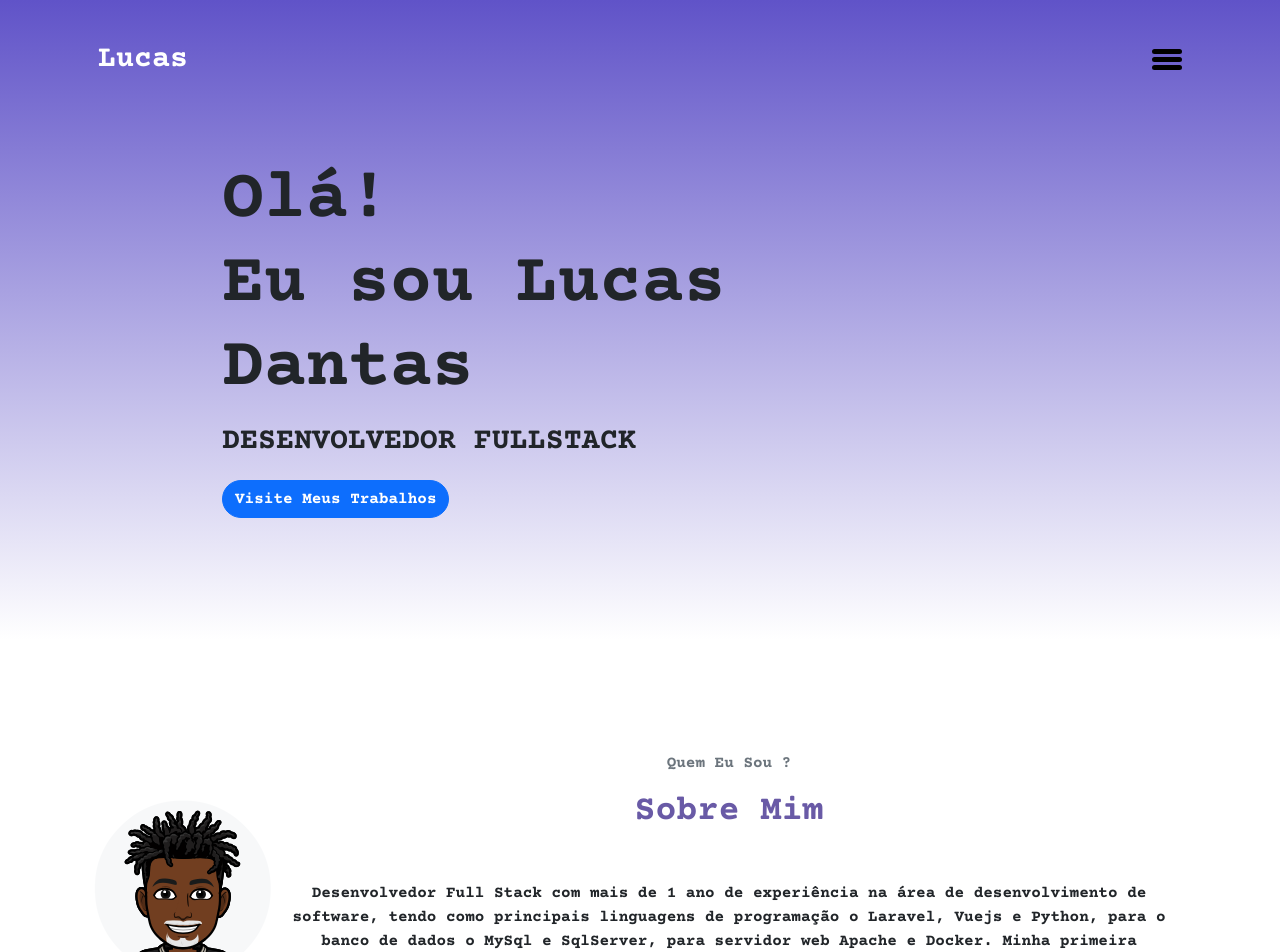
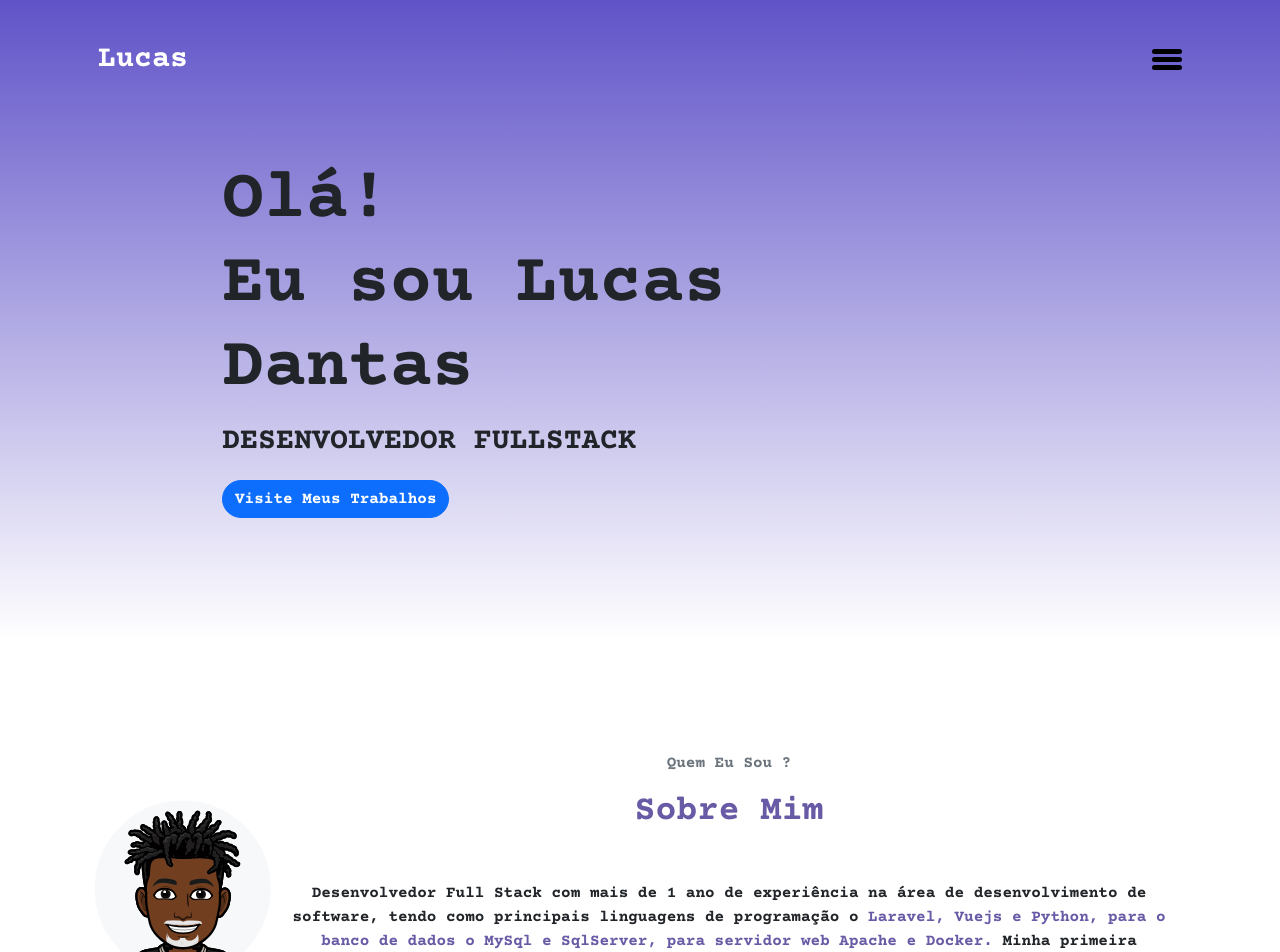
Before and after one commit to lucas-dantas10/portfolio-lucas, a Vue app: page / in a window 1280 px wide. Shown: the top 952 px of the page. Built offline with nearby package versions, Linux system fonts and the light colour scheme; what vue-backtotop would draw is missing.

Commit message:
Adicionado span nas stacks utilizada no texto de sobre mimm

```diff
--- a/src/components/About/About.vue
+++ b/src/components/About/About.vue
@@ -10,8 +10,8 @@
                     <h2 class="section-title mb-5">Sobre Mim</h2>
                     <p>
                         Desenvolvedor Full Stack com mais de 1 ano de experiência na área de desenvolvimento de software, tendo como principais
-                        linguagens de programação o Laravel, Vuejs e Python, para o banco de dados o MySql e SqlServer, para servidor web
-                        Apache e Docker. Minha primeira oportunidade foi na Credit Cash como estagiário de desenvolvimento, acompanhando
+                        linguagens de programação o <span class="emphases">Laravel, Vuejs e Python, para o banco de dados o MySql e SqlServer, para servidor web
+                        Apache e Docker.</span> Minha primeira oportunidade foi na Credit Cash como estagiário de desenvolvimento, acompanhando
                         e desenvolvendo sistemas em equipe e aprendendo muito, fui efetivado para analista de desenvolvimento junior,
                         atuando em sistemas mais robustos, aprendendo mais sobre arquiteturas e muito mais. Com grande paixão pela programação
                         e dedicação em aprender, busco continuar a crescer e aprimorar minhas habilidades em desenvolvimento de software.
@@ -47,6 +47,16 @@
 
 </template>
 
+<script>
+    import BtnGoTop from '../Button/BtnGoTop.vue';
+
+    export default {
+        components: {
+            BtnGoTop
+        }
+    }
+</script>
+
 <style scoped>
 
 .section {
@@ -79,6 +89,11 @@
     gap: 1rem;
 }
 
+.emphases {
+    color: var(--violet);
+    font-weight: 900;
+}
+
 @media only screen and (max-width: 600px) {
     #about-me {
         flex-direction: column;
```
